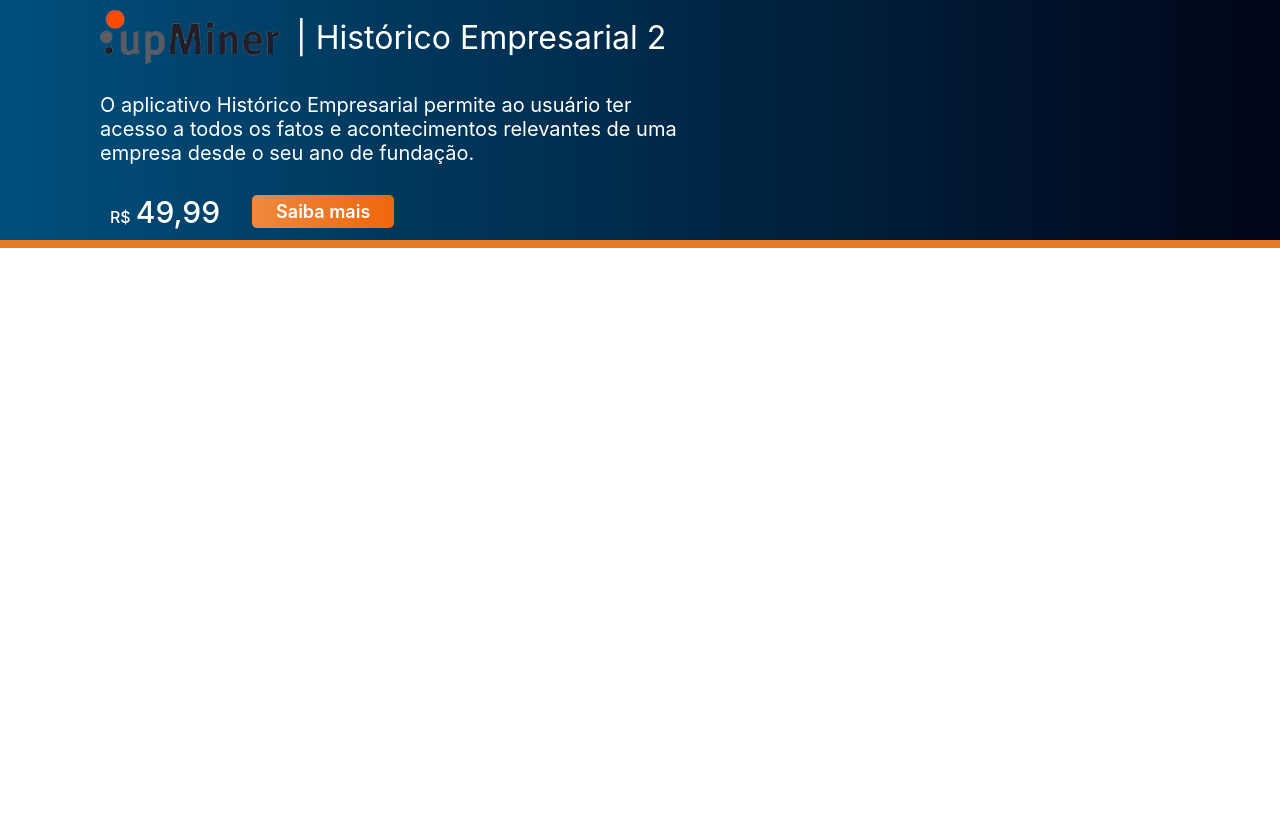
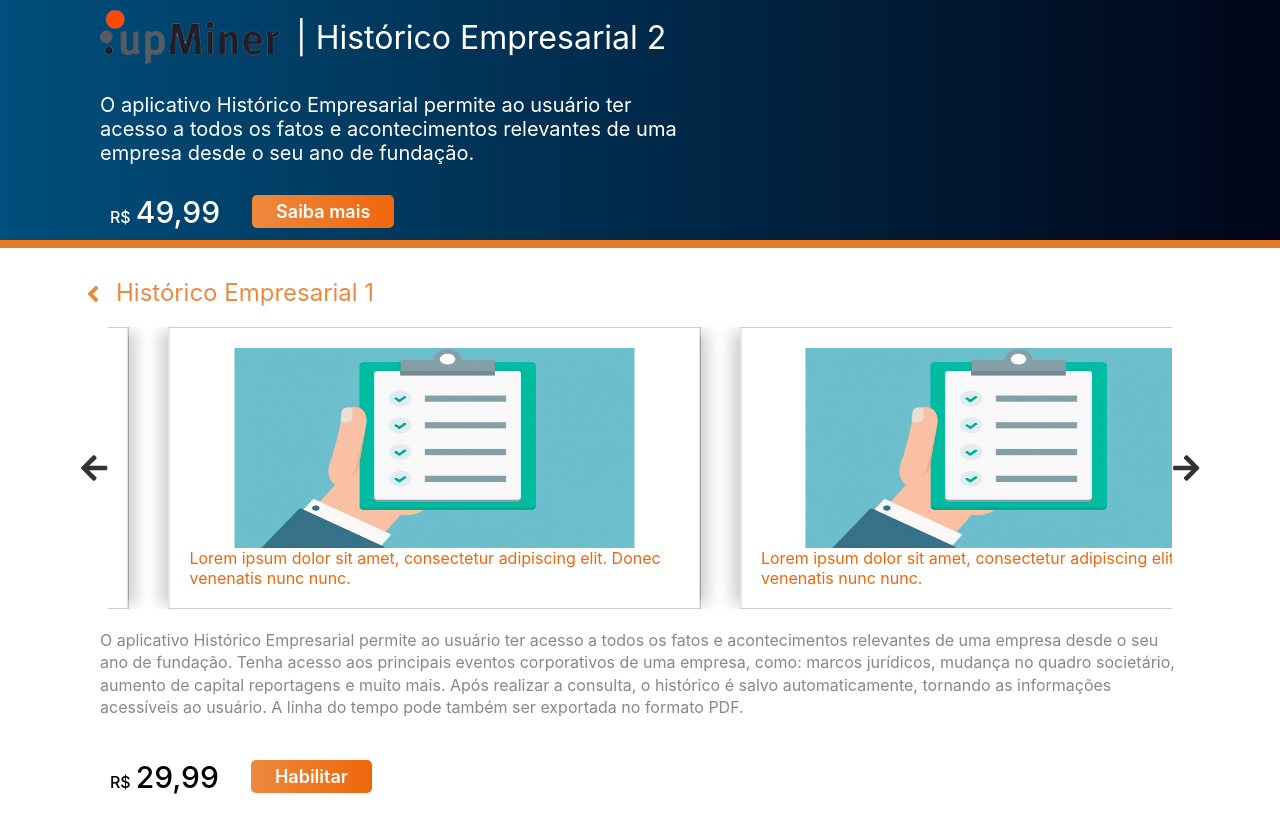
Before and after one commit to matheusgbl/upminer, a React (Vite) app: page /product-detail/0 in a window 1280 px wide. Built offline with nearby package versions, Linux system fonts and the light colour scheme.

Commit message:
Adicionada informações do serviço do header, ao clicar no botão de saiba mais

```diff
--- a/src/components/DetailCarousel/index.jsx
+++ b/src/components/DetailCarousel/index.jsx
@@ -14,6 +14,18 @@
   useEffect(() => {
     setLength(children.length);
   }, [children]);
+
+  useEffect(() => {
+    const interval = setInterval(() => {
+      setCurrentIndex(currentIndex + 1);
+    }, 5000);
+
+    return () => {
+      if (interval) {
+        clearInterval(interval);
+      }
+    };
+  });
 
   const next = () => {
     if (currentIndex < length - show) {
--- a/src/context/DataContext.jsx
+++ b/src/context/DataContext.jsx
@@ -44,17 +44,17 @@
       description: fullServiceHeaderDescription,
     },
     {
+      id: 1,
       about: about,
       service: 'Histórico Empresarial 2',
       price: '49,99',
-      id: 1,
       description: fullServiceHeaderDescription,
     },
     {
+      id: 2,
       about: about,
       service: 'Histórico Empresarial 3',
       price: '69,99',
-      id: 2,
       description: fullServiceHeaderDescription,
     },
   ]);
--- a/src/pages/details.jsx
+++ b/src/pages/details.jsx
@@ -20,11 +20,40 @@
   nunc nunc.`;
 
   const detailContent = serviceContent.filter((service) => service.id == id);
+  const detailHeaderContent = headerContent.filter((service) => service.id == id);
+  console.log(detailHeaderContent);
 
   return (
     <main className="main-detail-page">
       <Header headerBannerContent={headerContent} />
-      {detailContent.map((detail) => (
+      {detailContent.length === 0
+        ? detailHeaderContent.map((detail) => (
+            <div className="main-detail-page__content" key={detail.id}>
+              <div className="main-detail-page__content__infos">
+                <div className="main-detail-page__content__return">
+                  <Link to="/">
+                    <FaAngleLeft />
+                    {detail.service}
+                  </Link>
+                </div>
+                <div className="main-page-detail__content__carousel">
+                  <DetailCarousel show={2}>
+                    <DetailCard img={sample} description={loremIpsum} />
+                    <DetailCard img={sample} description={loremIpsum} />
+                    <DetailCard img={sample} description={loremIpsum} />
+                    <DetailCard img={sample} description={loremIpsum} />
+                  </DetailCarousel>
+                </div>
+                <div className="main-page-detail__content__service-description">
+                  <p>{detail.description}</p>
+                </div>
+                <div className="main-page-detail__content__service-price">
+                  <Button id={detail.id} price={detail.price} text="Habilitar" />
+                </div>
+              </div>
+            </div>
+          ))
+        : detailContent.map((detail) => (
             <div className="main-detail-page__content" key={detail.id}>
               <div className="main-detail-page__content__infos">
                 <div className="main-detail-page__content__return">
```
Lines whose indentation alone changed are shown as unchanged.
